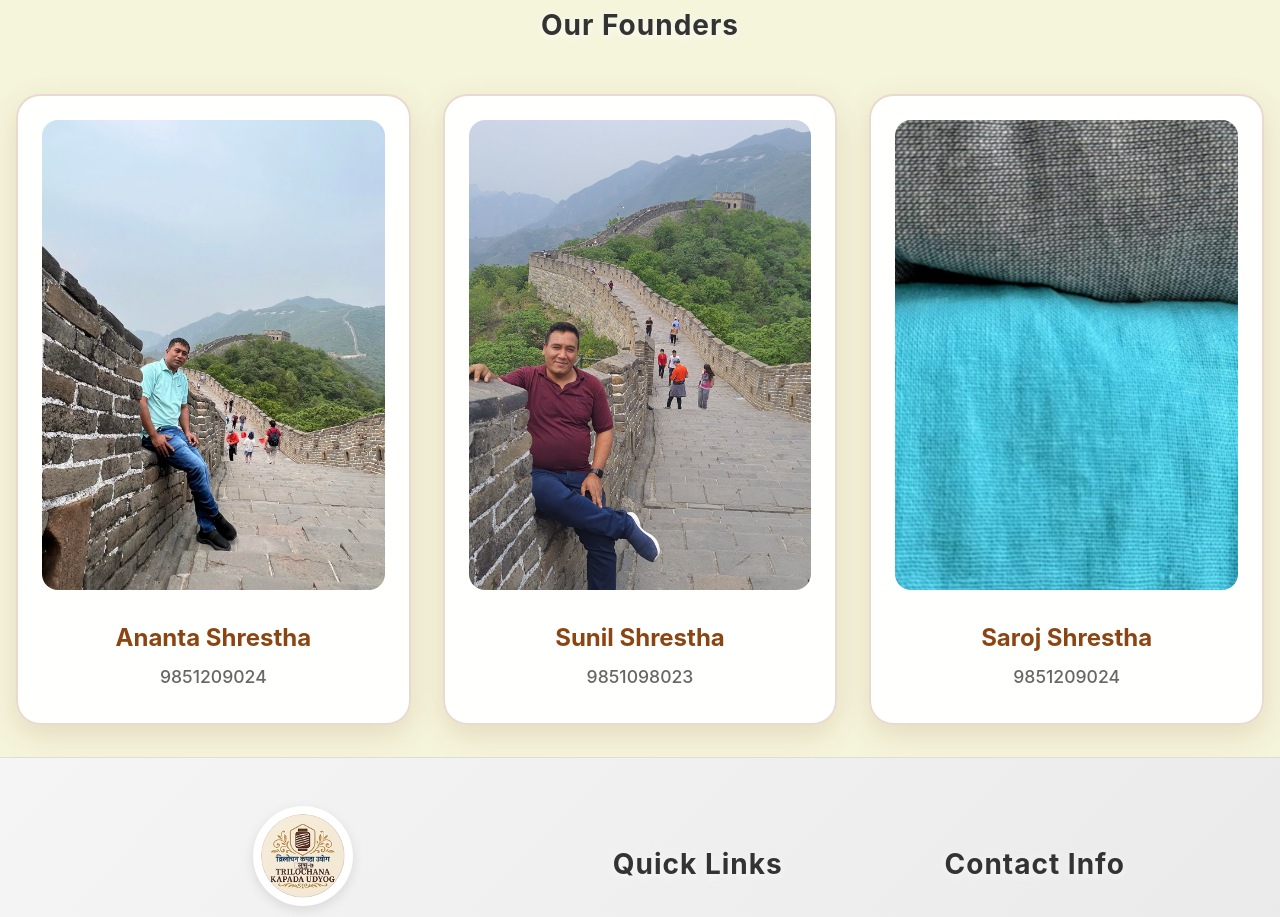
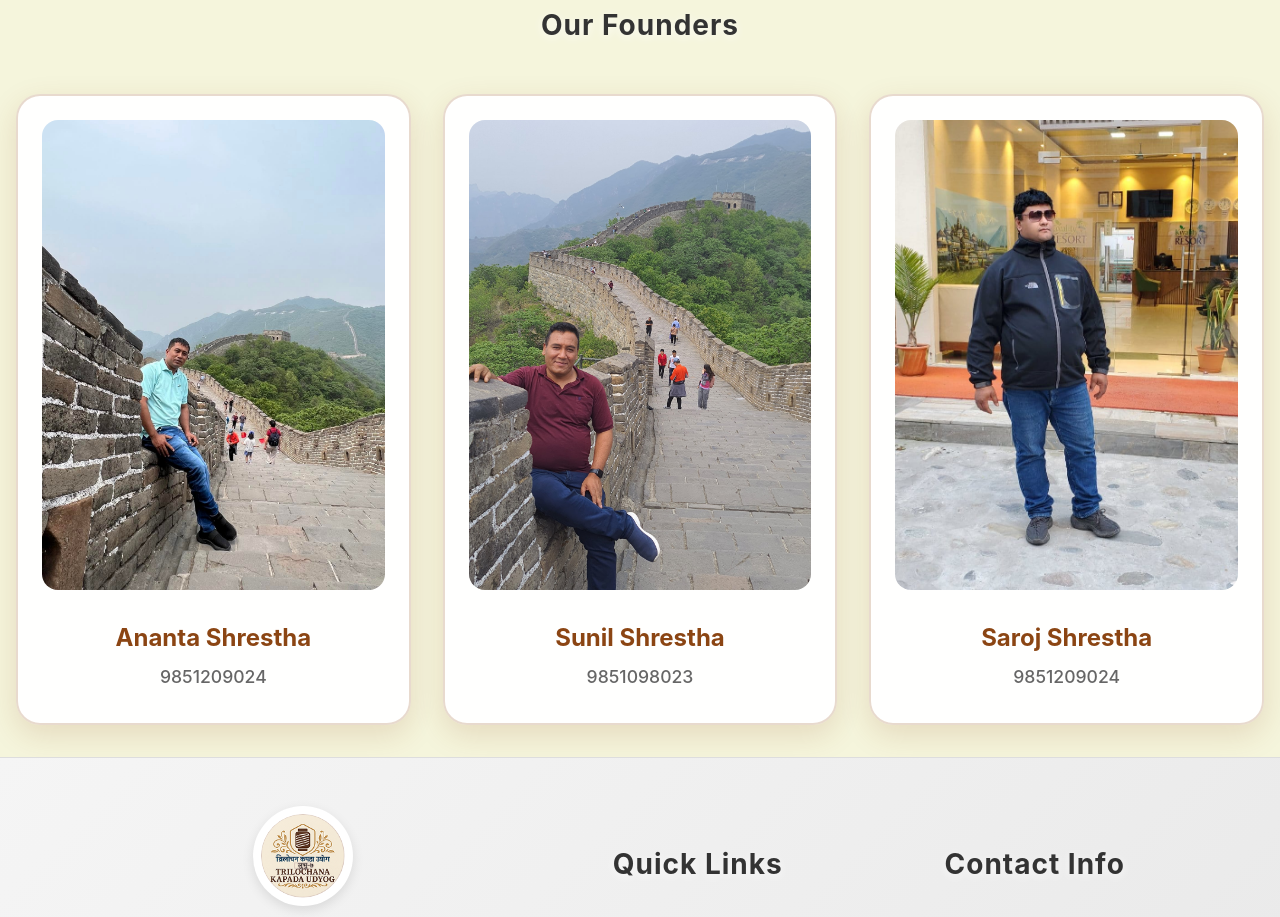
Before and after one commit to Kushalstha07/TKU, a React (Vite) app: page / in a window 1280 px wide. Shown: the part 3980-4897 px from the top of the page. Built offline with nearby package versions, Linux system fonts and the light colour scheme.

Commit message:
Tiredof Changing

```diff
--- a/src/pages/LandingPage.jsx
+++ b/src/pages/LandingPage.jsx
@@ -9,6 +9,7 @@ import fi3 from '../assets/fi3.jpg';
 import fi4 from '../assets/fi4.jpg';
 import  founderone from '../assets/founderone.jpg';
 import foundertwo from '../assets/foundertwo.jpg';
+import founderthree from '../assets/founderthree.jpg';
 
 
 const carouselImages = [ fi1, fi2, fi3, fi4];
@@ -261,7 +262,7 @@ const LandingPage = () => {
         </div>
 
          <div className='foundercard'>
-          <img src={design16}  className='founder-image'/>
+          <img src={founderthree}  className='founder-image'/>
           <h2> Saroj Shrestha</h2>
           <h2> 9851209024</h2>
         </div>
```
Also changed, not shown: src/assets/founderthree.jpg (added).
